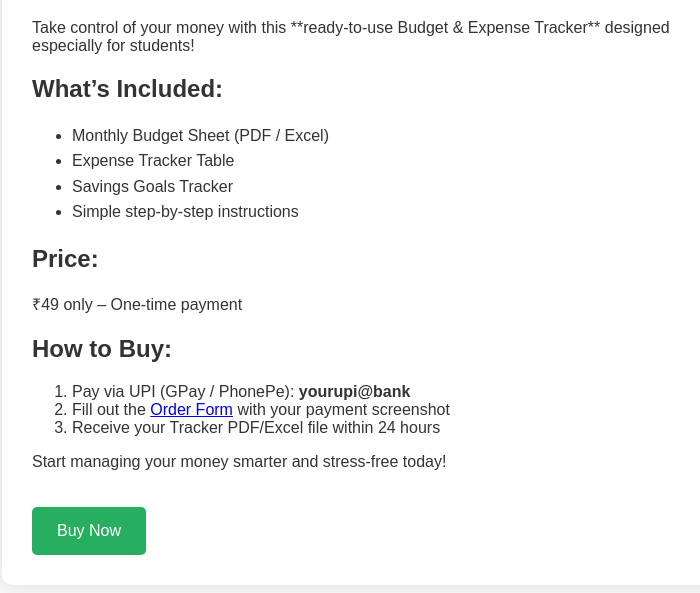
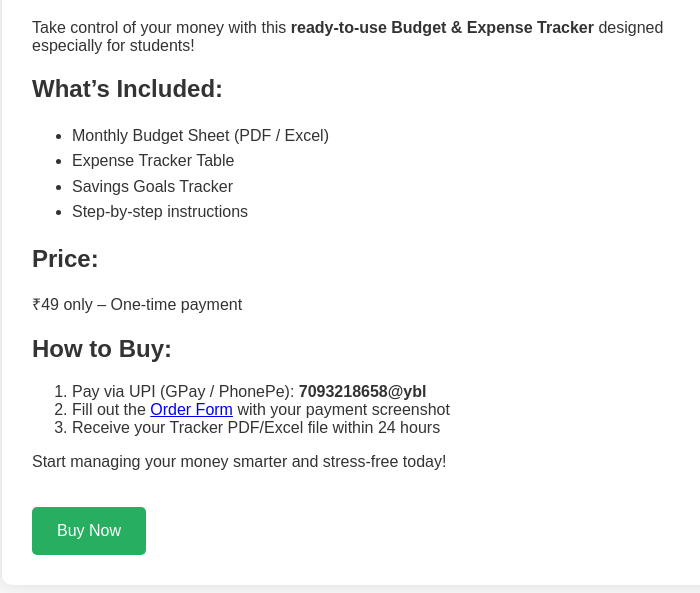
Before and after one commit to rajeshshambudu/selling-page-, a plain HTML site: page index.html in a window 1280 px wide. Shown: the part 131-724 px from the top of the page, without its empty margins (258-958 px from the left). Drawn offline with Linux system fonts and the light colour scheme.

Commit message:
Update index.html

```diff
--- a/index.html
+++ b/index.html
@@ -16,14 +16,14 @@
 <body>
 <div class="container">
   <h1>Student Budget & Expense Tracker</h1>
-  <p>Take control of your money with this **ready-to-use Budget & Expense Tracker** designed especially for students!</p>
+  <p>Take control of your money with this <strong>ready-to-use Budget & Expense Tracker</strong> designed especially for students!</p>
 
   <h2>What’s Included:</h2>
   <ul>
     <li>Monthly Budget Sheet (PDF / Excel)</li>
     <li>Expense Tracker Table</li>
     <li>Savings Goals Tracker</li>
-    <li>Simple step-by-step instructions</li>
+    <li>Step-by-step instructions</li>
   </ul>
 
   <h2>Price:</h2>
@@ -31,13 +31,13 @@
 
   <h2>How to Buy:</h2>
   <ol>
-    <li>Pay via UPI (GPay / PhonePe): <strong>yourupi@bank</strong></li>
-    <li>Fill out the <a href="YOUR_GOOGLE_FORM_LINK" target="_blank">Order Form</a> with your payment screenshot</li>
+    <li>Pay via UPI (GPay / PhonePe): <strong>7093218658@ybl</strong></li>
+    <li>Fill out the <a href="https://forms.gle/rwTZqfcXw43T5omB9" target="_blank">Order Form</a> with your payment screenshot</li>
     <li>Receive your Tracker PDF/Excel file within 24 hours</li>
   </ol>
 
   <p>Start managing your money smarter and stress-free today!</p>
-  <a class="button" href="YOUR_GOOGLE_FORM_LINK" target="_blank">Buy Now</a>
+  <a class="button" href="https://forms.gle/rwTZqfcXw43T5omB9" target="_blank">Buy Now</a>
 </div>
 </body>
 </html>
```
